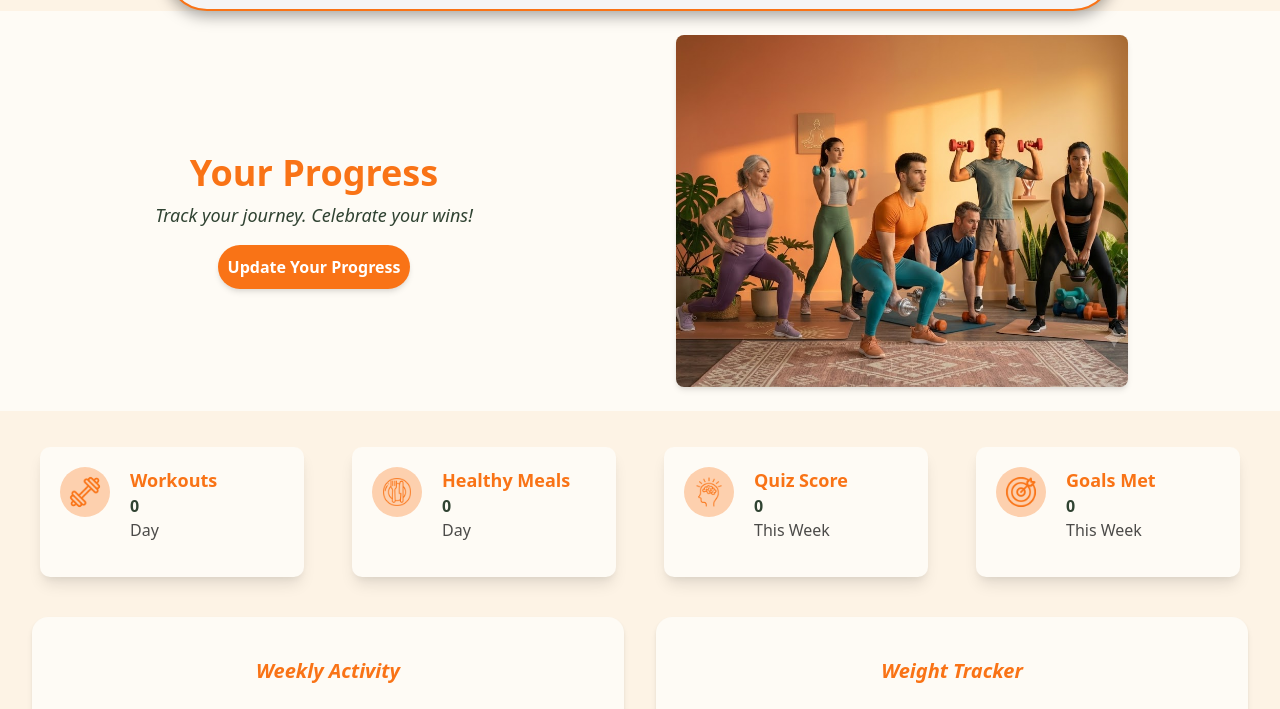
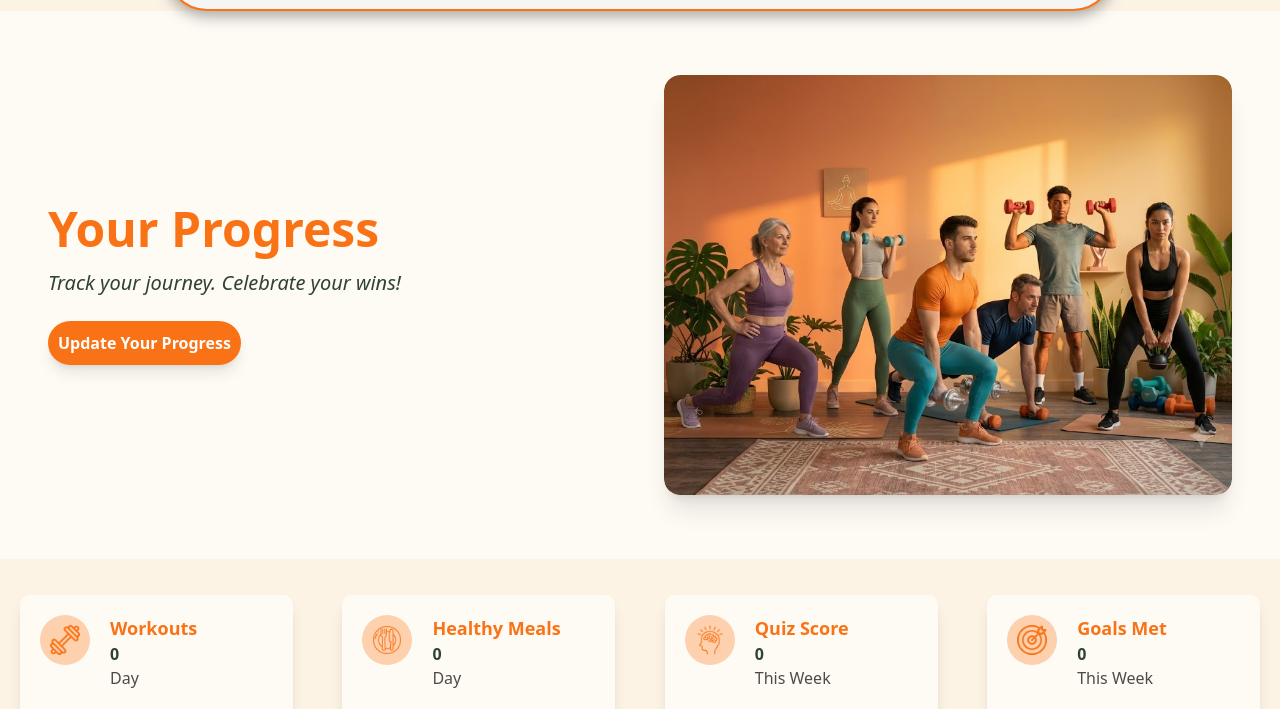
Before and after one commit to hanushadith95-prog/glowfit-website, a website: page progress.html in a window 1280 px wide. Shown: the part 91-800 px from the top of the page. Drawn offline with nearby package versions, Linux system fonts and the light colour scheme.

Commit message:
Update progress

```diff
--- a/progress.html
+++ b/progress.html
@@ -5,6 +5,7 @@
     <meta name="viewport" content="width=device-width, initial-scale=1.0">
     <title>Progress Dashboard</title>
     <link rel="stylesheet" href="progress1.css">
+     <script src="https://cdn.tailwindcss.com"></script>
     <script src="
 https://cdn.jsdelivr.net/npm/chart.js@4.5.1/dist/chart.umd.min.js
 "></script>
@@ -63,20 +64,26 @@ https://cdn.jsdelivr.net/npm/tailwindcss@2.2.19/dist/tailwind.min.css
             </ul>
         </nav>
     </section>
+    <section>
 
       <!--Image section  -->
-     <section style="width: 100%; background-color:#FEFBF5;" class="grid grid-cols-1 gap-6 md:grid-cols-2">
-          <div class="w-full flex flex-col items-center justify-center text-center">
-                <h1 style="color: #f97316;" class="mt-5 font-bold text-4xl mb-2">Your Progress</h1>
-                <p style="color: #304332; font-style: italic;" class="text-lg mb-4">Track your journey. Celebrate your wins!</p>
-                 <button id="weight" class="px-6 py-2 bg-[#f97416] text-white font-semibold rounded-full hover:bg-[#e0630b] transition-colors shadow-md ease-in-out">
-        Update Your Progress
-    </button>
-</div>
-          <div style="width: 500px; height: 400px; overflow: hidden;" class="p-6 rounded-lg ">
-            <img src="./images/progress img.png" alt="" class="h-full w-full  rounded-lg object-cover shadow-md">
-          </div>
-     </section>
+    <section style="background-color: #FEFBF5;" class="w-full py-16 px-6 md:px-12">
+    <div class="max-w-7xl mx-auto grid grid-cols-1 md:grid-cols-2 gap-12 items-center">
+        <!-- Left Column: Text & Button -->
+        <div class="flex flex-col items-start text-left">
+            <h1 style="color: #f97316;" class="font-bold text-4xl md:text-5xl mb-4">Your Progress</h1>
+            <p style="color: #304332; font-style: italic;" class="text-lg md:text-xl mb-6">Track your journey. Celebrate your wins!</p>
+            <button id="weight" class="px-8 py-3 bg-[#f97416] text-white font-semibold rounded-full hover:bg-[#e0630b] transition-colors shadow-lg ease-in-out">
+                Update Your Progress
+            </button>
+        </div>
+
+        <!-- Right Column: Image Container -->
+        <div class="w-full h-[320px] md:h-[420px] overflow-hidden rounded-2xl shadow-xl">
+            <img src="./images/progress img.png" alt="Progress Tracking Illustration" class="h-full w-full object-cover rounded-2xl">
+        </div>
+    </div>
+</section>
 
       <!-- Container -->
      <section id="weightupdate" class="flex flex-col w-full justify-around gap-8 mt-10 px-4 sm:px-8 "  style="background-color:#FEFBF5; display:none; ">
@@ -159,14 +166,14 @@ https://cdn.jsdelivr.net/npm/tailwindcss@2.2.19/dist/tailwind.min.css
         <!-- Heading -->
      <section class="mt-5 relative">
 
-        <div class="flex justify-between mt-5 px-10" id="progress">
+        <div class="flex  flex-wrap justify-between mt-5 px-5" id="progress">
 
         <div id="progress_box" class="transform hover:scale-105 transition duration-300 mt-4 flex gap-5 p-5 shadow-lg " style=" border-radius: 10px; background-color:#FEFBF5; height: 130px; width:22%;" >
             <div style="height:50px; width: 50px; border-radius: 50%; background-color: #f9741652;">
                 <img src="./images/gym.png" alt="" style="height:100%; width: 100%; border-radius: 50%;" >
             </div>
             <div>
-                <h2 style="color: #f97316; font-size:large;" class="font-semibold">Workouts</h2>
+                <h2 style="color: #f97316;"  class="font-semibold custom-heading">Workouts</h2>
                 <p style="color: #304332; " class="font-bold"  id="dayres">0</p>
                 <p class="" style="opacity: 0.7;" id="dayday">Day</p>
 
@@ -177,7 +184,7 @@ https://cdn.jsdelivr.net/npm/tailwindcss@2.2.19/dist/tailwind.min.css
                 <img src="./images/restaurant.png" alt="" style="height:100%; width: 100%; border-radius: 50%;" >
             </div>
             <div>
-                <h2 style="color: #f97316; font-size:large;" class="font-semibold">Healthy Meals</h2>
+                <h2 style="color: #f97316;"  class="font-semibold custom-heading">Healthy Meals</h2>
                 <p style="color: #304332; " class="font-bold"  id="mealres">0</p>
                 <p class="" style="opacity: 0.7;"  id="mealday">Day</p>
 
@@ -188,7 +195,7 @@ https://cdn.jsdelivr.net/npm/tailwindcss@2.2.19/dist/tailwind.min.css
                 <img src="./images/mindset.png" alt="" style="height:100%; width: 100%; border-radius: 50%;" >
             </div>
             <div>
-                <h2 style="color: #f97316; font-size:large;" class="font-semibold">Quiz Score</h2>
+                <h2 style="color: #f97316;"  class="font-semibold custom-heading">Quiz Score</h2>
                 <p style="color: #304332; " class="font-bold" id="quizres">0</p>
                 <p class="" style="opacity: 0.7;">This Week</p>
 
@@ -199,7 +206,7 @@ https://cdn.jsdelivr.net/npm/tailwindcss@2.2.19/dist/tailwind.min.css
                 <img src="./images/goal.png" alt="" style="height:100%; width: 100%; border-radius: 50%;" >
             </div>
             <div>
-                <h2 style="color: #f97316; font-size:large;" class="font-semibold">Goals Met</h2>
+                <h2 style="color: #f97316;" class="font-semibold custom-heading">Goals Met</h2>
                 <p style="color: #304332; " class="font-bold" id="goalres">0</p>
                 <p class="" style="opacity: 0.7;">This Week</p>
 
--- a/progress1.css
+++ b/progress1.css
@@ -105,6 +105,9 @@ body {
 
 
 }
+.custom-heading {
+  font-size: 1rem;
+}
     @media screen and (max-width:500px){
 .navbar{
     display: flex;
@@ -126,16 +129,24 @@ body {
   width: 90% !important;
 
  }
-  #progress #progress_box{
-      height: 130px;
-      flex: 0 0 200px;
-    }
-    #progress{
-      flex-wrap: wrap;
+  #progress_box{
+      width: 45% !important;
+      height: 150px !important;
     }
 
 
 
+
+
+
+}
+
+
+
+@media (min-width: 768px) {
+  .custom-heading {
+    font-size: 1.125rem; /* Larger size */
+  }
 }
  @media screen and (max-width: 1000px){
 
```
